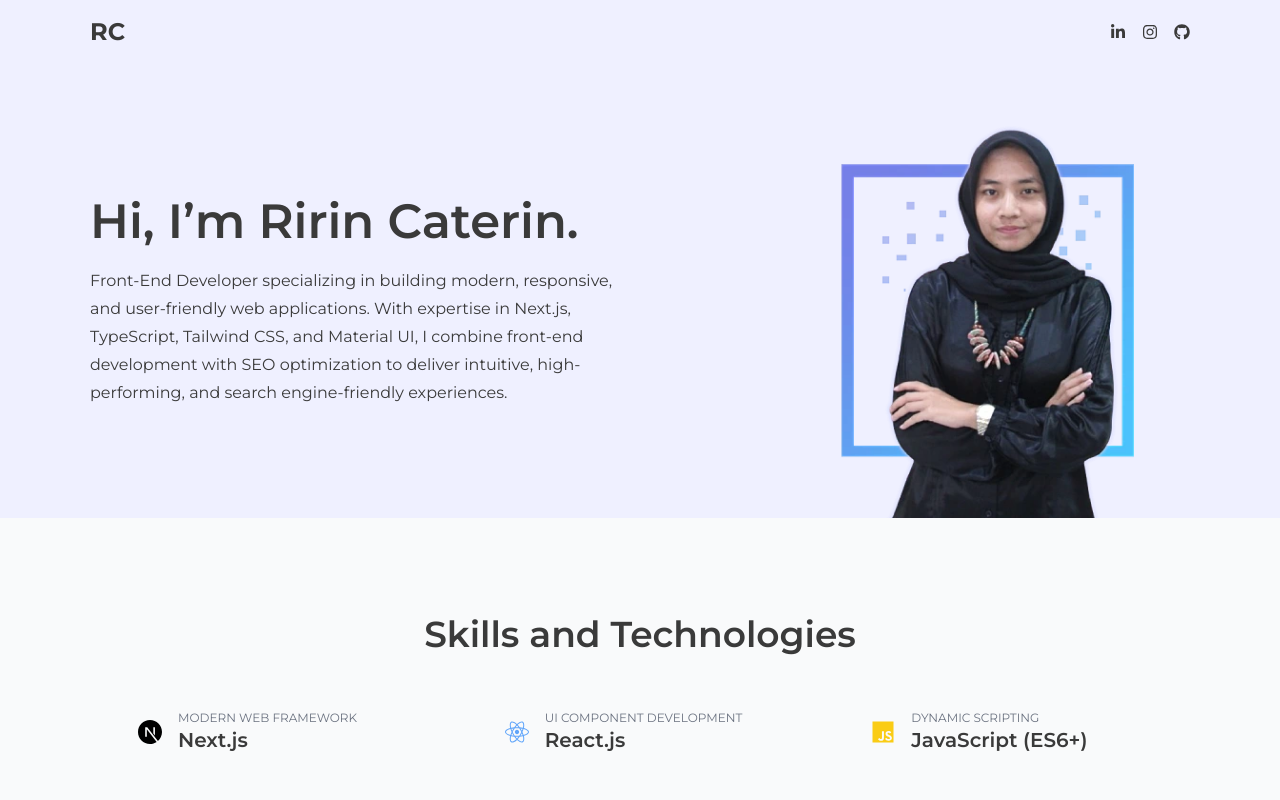
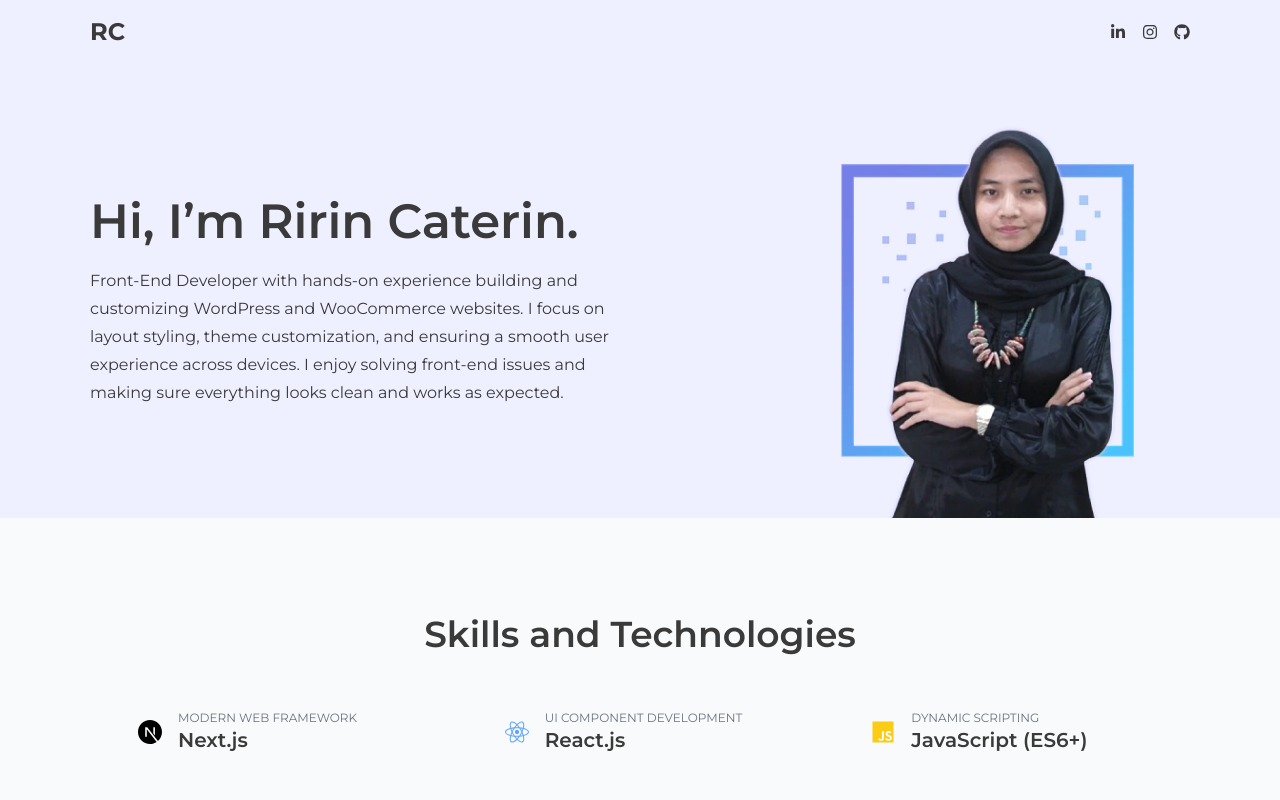
Before and after one commit to ririn-caterin/ririncaterin, a Next.js app: page / in a window 1280 px wide. Shown: the top 800 px of the page. Built offline with nearby package versions, Linux system fonts and the light colour scheme.

Commit message:
update description and meta desc

```diff
--- a/app/components/SectionAbout.tsx
+++ b/app/components/SectionAbout.tsx
@@ -10,11 +10,11 @@ const SectionAbout = () => {
             Hi, I’m Ririn Caterin.
           </h1>
           <p className="text-sm md:text-base leading-6 md:leading-7 mb-6">
-            Front-End Developer specializing in building modern, responsive, and
-            user-friendly web applications. With expertise in Next.js,
-            TypeScript, Tailwind CSS, and Material UI, I combine front-end
-            development with SEO optimization to deliver intuitive,
-            high-performing, and search engine-friendly experiences.
+            Front-End Developer with hands-on experience building and
+            customizing WordPress and WooCommerce websites. I focus on layout
+            styling, theme customization, and ensuring a smooth user experience
+            across devices. I enjoy solving front-end issues and making sure
+            everything looks clean and works as expected.
           </p>
         </div>
 
--- a/app/page.tsx
+++ b/app/page.tsx
@@ -9,7 +9,7 @@ import SectionSkills from "./components/SectionSkills";
 export const metadata: Metadata = {
   title: "Ririn Caterin | Front End Developer",
   description:
-    "Front-End Developer with hands-on experience building and customizing WordPress and WooCommerce websites. I focus on layout styling, theme customization, and ensuring a smooth user experience across devices. I enjoy solving front-end issues and making sure everything looks clean and works as expected.",
+    "WordPress and WooCommerce front-end developer focused on layout, styling, and usability.",
   alternates: {
     canonical: `https://ririncaterin.com/`,
   },
```
